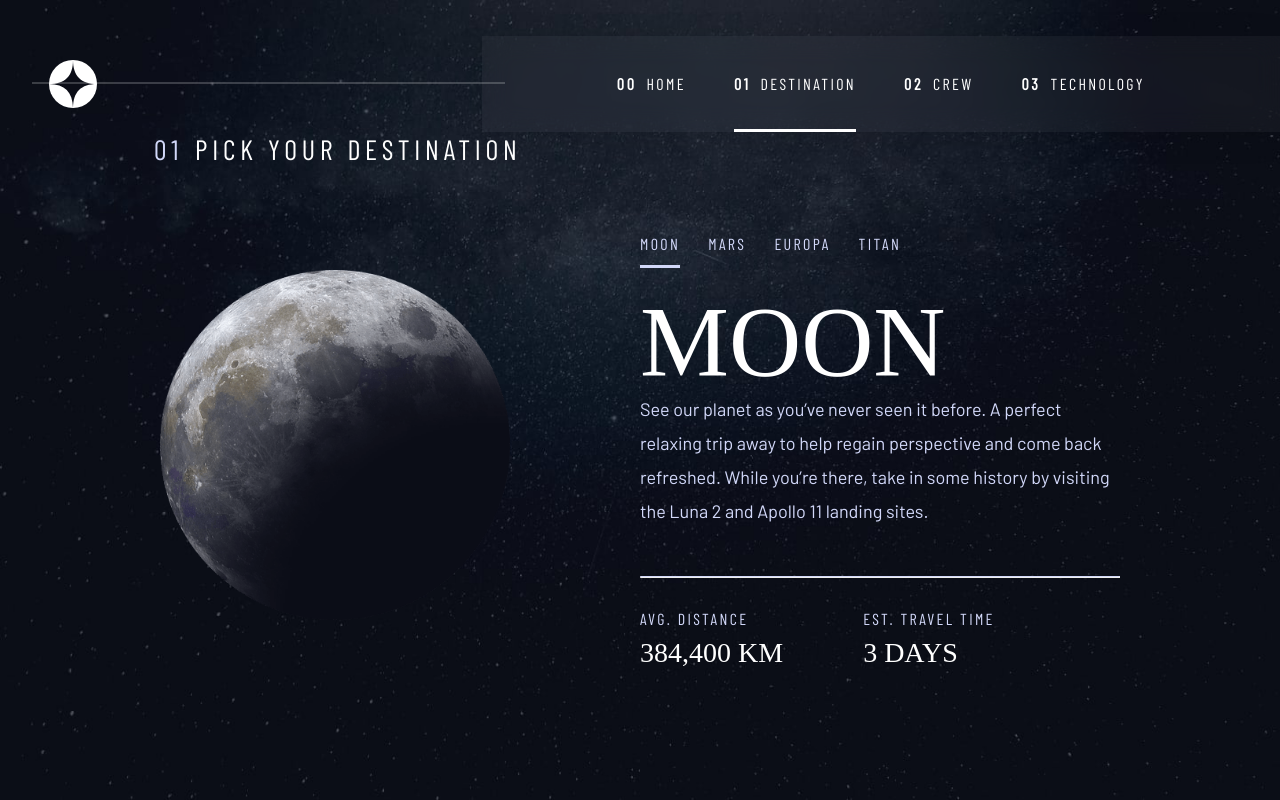
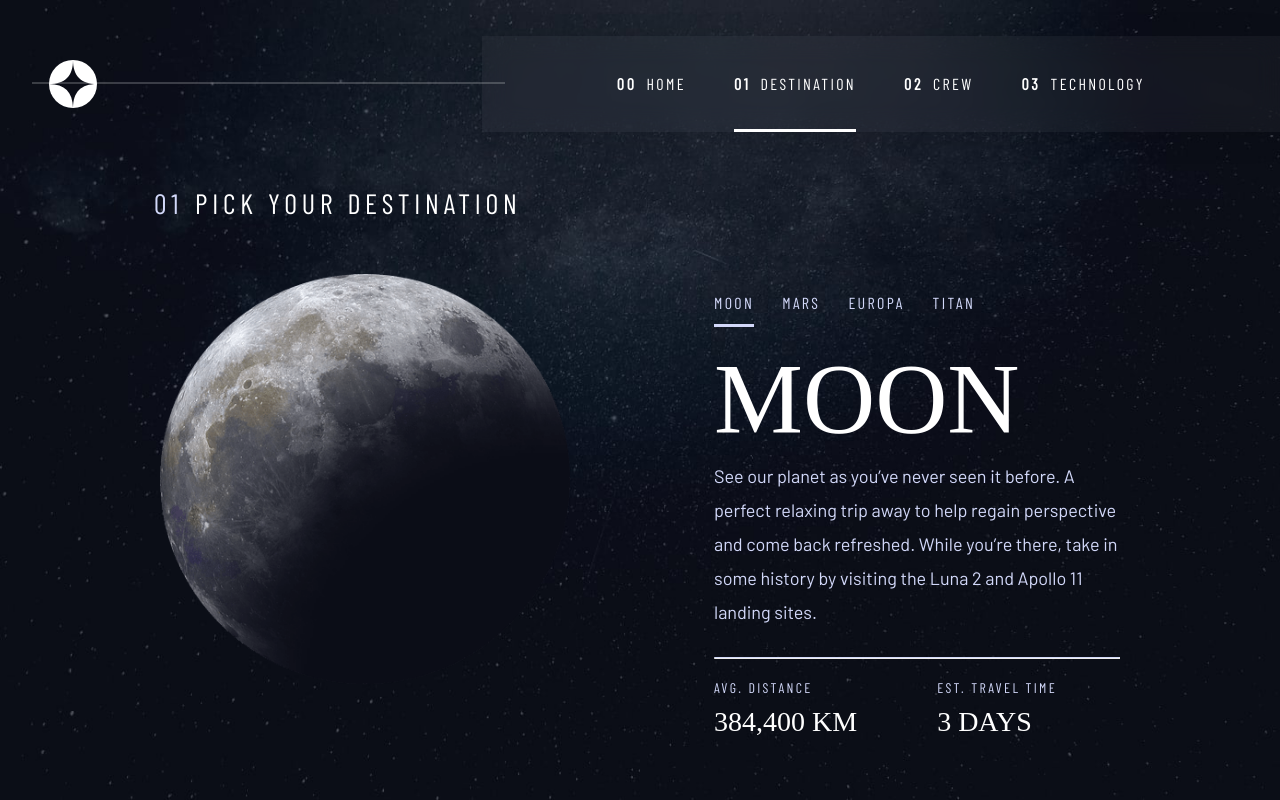
Before and after one commit to Paul-HenryN/space-tourism, a React (Vite) app: page /destination in a window 1280 px wide. Built offline with nearby package versions, Linux system fonts and the light colour scheme; a web font is replaced by a local one.

Commit message:
feat: destination page fully responsive

```diff
--- a/src/components/PageHeading.jsx
+++ b/src/components/PageHeading.jsx
@@ -1,10 +1,11 @@
-import styles from "../styles/components/PageHeading.module.css";
 import Row from "./Layout/Row";
 
-export default function PageHeading({ children, number }) {
+export default function PageHeading({ className, children, number }) {
   return (
-    <h1 className={`${styles.pageHeading} page-heading`}>
-      <Row className="justify-center col-gap-3xs justify-md-start mg-top-xs mg-top-md-lg my-lg-none mg-left-sm-sm mg-left-lg-4xl">
+    <h1
+      className={`${className} page-heading mg-top-xs mg-top-md-lg mg-top-xl-xs mg-left-sm-md mg-left-xl-4xl mg-top-wlg-hmd-xl`}
+    >
+      <Row className="justify-center col-gap-3xs justify-md-start">
         <p className="txt-neutral">{number}</p>
         <p>{children}</p>
       </Row>
--- a/src/routes/Destination.jsx
+++ b/src/routes/Destination.jsx
@@ -27,7 +27,7 @@ export default function Destination() {
       <PageHeading number="01">Pick your destination</PageHeading>
 
       <Column
-        className={`${styles.container} row-gap-xxs row-gap-md-xl mx-auto justify-between align-center flex-lg-row mg-top-md mg-top-md-xl pd-btm-xl`}
+        className={`${styles.container} row-gap-xs row-gap-md-xl mx-auto justify-center align-center flex-lg-row mg-top-md mg-top-md-xl mg-top-lg-none mg-top-wlg-hmd-xl mg-top-wlg-hlg-xxl pd-btm-lg`}
       >
         {!destinations[activeDestinationIndex] ? (
           <p>Loading...</p>
@@ -39,7 +39,7 @@ export default function Destination() {
           />
         )}
 
-        <Column className="row-gap-xxs row-gap-md-xs align-center align-lg-start">
+        <Column className="row-gap-xs row-gap-lg-3xs row-gap-wlg-hlg-md align-center align-lg-start">
           {!destinations[activeDestinationIndex] ? (
             <p>Loading...</p>
           ) : (
@@ -59,11 +59,11 @@ export default function Destination() {
                 ))}
               </ul>
               <Column>
-                <h1 className="heading-2">
+                <h2 className="heading-2">
                   {destinations[activeDestinationIndex].name}
-                </h1>
+                </h2>
                 <p>{destinations[activeDestinationIndex].description}</p>
-                <hr className="mg-top-sm mg-top-md-lg" />
+                <hr className="mg-top-sm mg-top-md-lg mg-top-lg-3xs mg-top-wlg-hmd-sm mg-top-wlg-hlg-xl" />
               </Column>
               <Column className="row-gap-sm col-gap-xxl flex-sm-row">
                 <Column className="row-gap-3xs row-gap-lg-none">
--- a/src/styles/components/PageHeading.module.css
+++ /dev/null
@@ -1,2 +0,0 @@
-.pageHeading {
-}
--- a/src/styles/pages/Destination.module.css
+++ b/src/styles/pages/Destination.module.css
@@ -13,7 +13,8 @@
 }
 
 .illustration {
-  width: clamp(170px, 40vw, 350px);
+  width: clamp(170px, 40vw, 445px);
+  max-width: 370px;
 }
 
 .container {
@@ -22,19 +23,39 @@
 @media (min-width: 576px) {
   .container {
     width: 75%;
-    column-gap: 10%;
+  }
+  .container > :last-child {
+    height: 400px;
   }
 }
+
 @media (min-width: 992px) {
   .container {
     column-gap: 10%;
   }
-  .container > * {
+}
+
+@media (min-width: 1200px) {
+  .container {
+    column-gap: 15%;
+  }
+
+  .container > :last-child {
     width: 50%;
   }
+}
 
+@media (min-width: 992px) and (min-height: 750px) {
   .illustration {
-    height: 350px;
-    width: auto;
+    max-width: 410px;
   }
 }
+@media (min-width: 992px) and (min-height: 850px) {
+  .container > :last-child {
+    width: 445px;
+    height: 472px;
+  }
+  .illustration {
+    max-width: 445px;
+  }
+}
--- a/src/styles/utils.css
+++ b/src/styles/utils.css
@@ -246,6 +246,7 @@
 }
 .heading-2 {
   font-size: var(--fs-2);
+  line-height: 1.2;
 }
 .heading-3 {
   font-size: var(--fs-3);
@@ -275,7 +276,7 @@
 }
 .subheading-2 {
   font-family: var(--ff-secondary);
-  font-size: var(--fs-7);
+  font-size: calc(var(--fs-unit) * 0.875);
   letter-spacing: var(--ls-1);
 }
 
@@ -433,6 +434,9 @@
   .mg-left-sm-sm {
     margin-left: var(--space-sm);
   }
+  .mg-left-sm-md {
+    margin-left: var(--space-md);
+  }
   .mg-left-sm-lg {
     margin-left: var(--space-lg);
   }
@@ -550,14 +554,23 @@
   .flex-lg-row-reverse {
     flex-direction: row-reverse;
   }
+  .row-gap-lg-3xs {
+    row-gap: var(--space-3xs);
+  }
   .row-gap-lg-xxl {
     row-gap: var(--space-xxl);
   }
-  .row-gap-lg-3xl {
-    row-gap: var(--space-3xl);
+  .row-gap-lg-3xs {
+    row-gap: var(--space-3xs);
   }
 
   /* Margins */
+  .mg-top-lg-none {
+    margin-top: 0;
+  }
+  .mg-top-lg-3xs {
+    margin-top: var(--space-3xs);
+  }
   .mg-top-lg-lg {
     margin-top: var(--space-lg);
   }
@@ -573,31 +586,10 @@
   .mg-btm-lg-3xl {
     margin-bottom: var(--space-xxl);
   }
-
-  .my-lg-none {
-    margin-block: 0;
+  /* Margins */
+  .mg-top-lg-xs {
+    margin-top: var(--space-xs);
   }
-
-  /* Paddings */
-  .pd-top-lg-lg {
-    padding-top: var(--space-lg);
-  }
-  .pd-lg-md {
-    padding: var(--space-md);
-  }
-}
-
-/* xl screen size mq (1200px)*/
-@media (min-width: 1200px) {
-  /* Flex */
-  .col-gap-xl-lg {
-    column-gap: var(--space-lg);
-  }
-  .row-gap-lg-none {
-    row-gap: 0;
-  }
-
-  /* Margins */
   .mg-top-lg-md {
     margin-top: var(--space-md);
   }
@@ -611,6 +603,38 @@
     margin-top: var(--space-xxl);
   }
 
+  .my-lg-none {
+    margin-block: 0;
+  }
+
+  /* Paddings */
+  .pd-top-lg-lg {
+    padding-top: var(--space-lg);
+  }
+  .pd-lg-md {
+    padding: var(--space-md);
+  }
+  .pd-btm-lg-none {
+    padding-bottom: 0;
+  }
+}
+
+/* xl screen size mq (1200px)*/
+@media (min-width: 1200px) {
+  /* Flex */
+  .col-gap-xl-lg {
+    column-gap: var(--space-lg);
+  }
+  .row-gap-lg-none {
+    row-gap: 0;
+  }
+  .flex-xl-row {
+    flex-direction: row;
+  }
+  .align-xl-start {
+    align-items: flex-start;
+  }
+
   /* Paddings */
   .pd-inline-xl-xxl {
     padding-inline: var(--space-3xl);
@@ -621,11 +645,35 @@
   .pd-btm-lg-md {
     padding-bottom: var(--space-md);
   }
+  .pd-btm-xl-none {
+    padding-bottom: 0;
+  }
+  .mg-top-xl-none {
+    margin-top: 0;
+  }
+  .mg-left-xl-4xl {
+    margin-left: var(--space-4xl);
+  }
+  .mg-top-xl-xs {
+    margin-top: var(--space-xs);
+  }
 }
 
 @media (min-width: 992px) and (min-height: 750px) {
   .pd-top-wlg-hmd-md {
     padding-top: var(--space-md);
+  }
+  .pd-top-wlg-hmd-lg {
+    padding-top: var(--space-lg);
+  }
+  .mg-top-wlg-hmd-sm {
+    margin-top: var(--space-sm);
+  }
+  .mg-top-wlg-hmd-lg {
+    margin-top: var(--space-lg);
+  }
+  .mg-top-wlg-hmd-xl {
+    margin-top: var(--space-xl);
   }
   .mg-top-wlg-hmd-3xl {
     margin-top: var(--space-3xl);
@@ -639,6 +687,19 @@
 }
 
 @media (min-width: 992px) and (min-height: 850px) {
+  .row-gap-wlg-hlg-md {
+    row-gap: var(--space-md);
+  }
+
+  .mg-top-wlg-hlg-xl {
+    margin-top: var(--space-xl);
+  }
+  .mg-top-wlg-hlg-xxl {
+    margin-top: var(--space-xxl);
+  }
+  .mg-top-wlg-hlg-3xl {
+    margin-top: var(--space-3xl);
+  }
   .mg-top-wlg-hlg-5xl {
     margin-top: var(--space-5xl);
   }
--- a/src/styles/variables.css
+++ b/src/styles/variables.css
@@ -49,7 +49,7 @@
 
   --fs-7: clamp(
     calc(var(--fs-unit) * 0.875),
-    1.8vw,
+    2.1vw,
     calc(var(--fs-unit) * 1)
   ); /*14px*/
 
```
